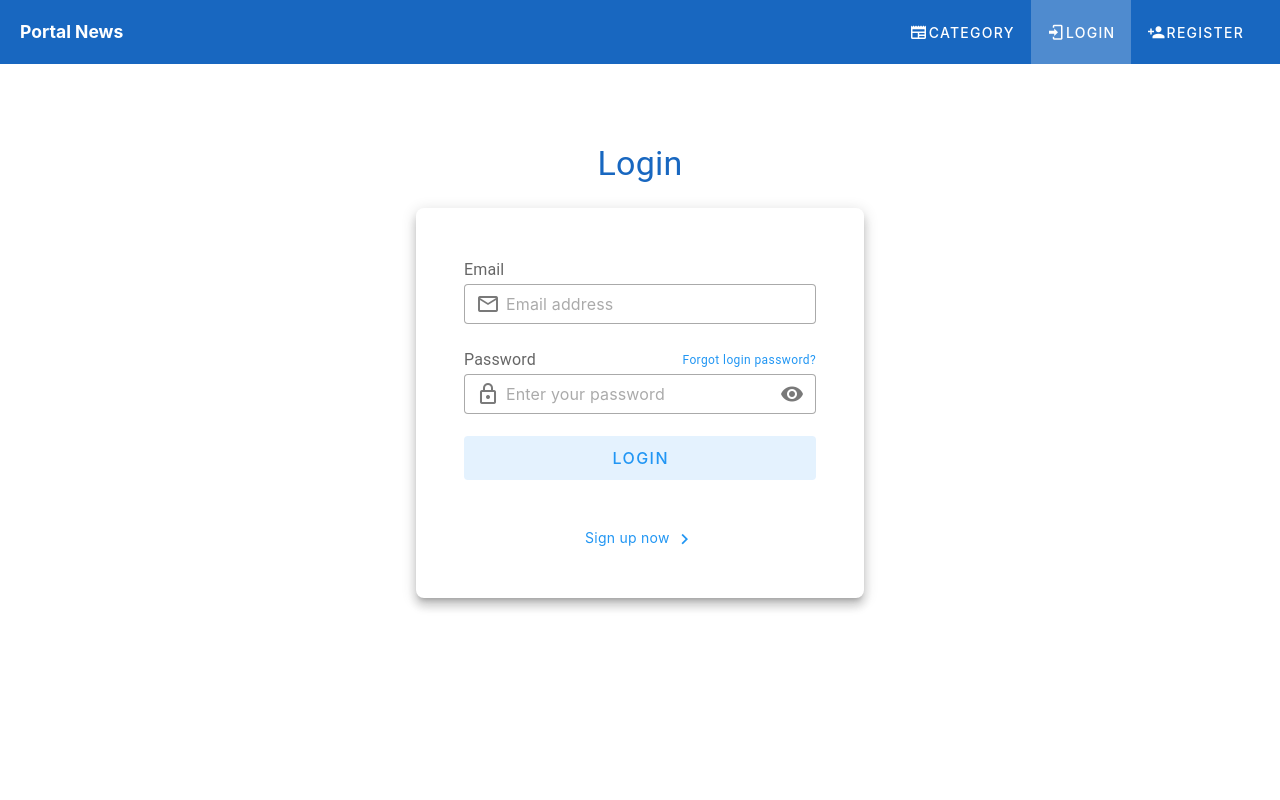
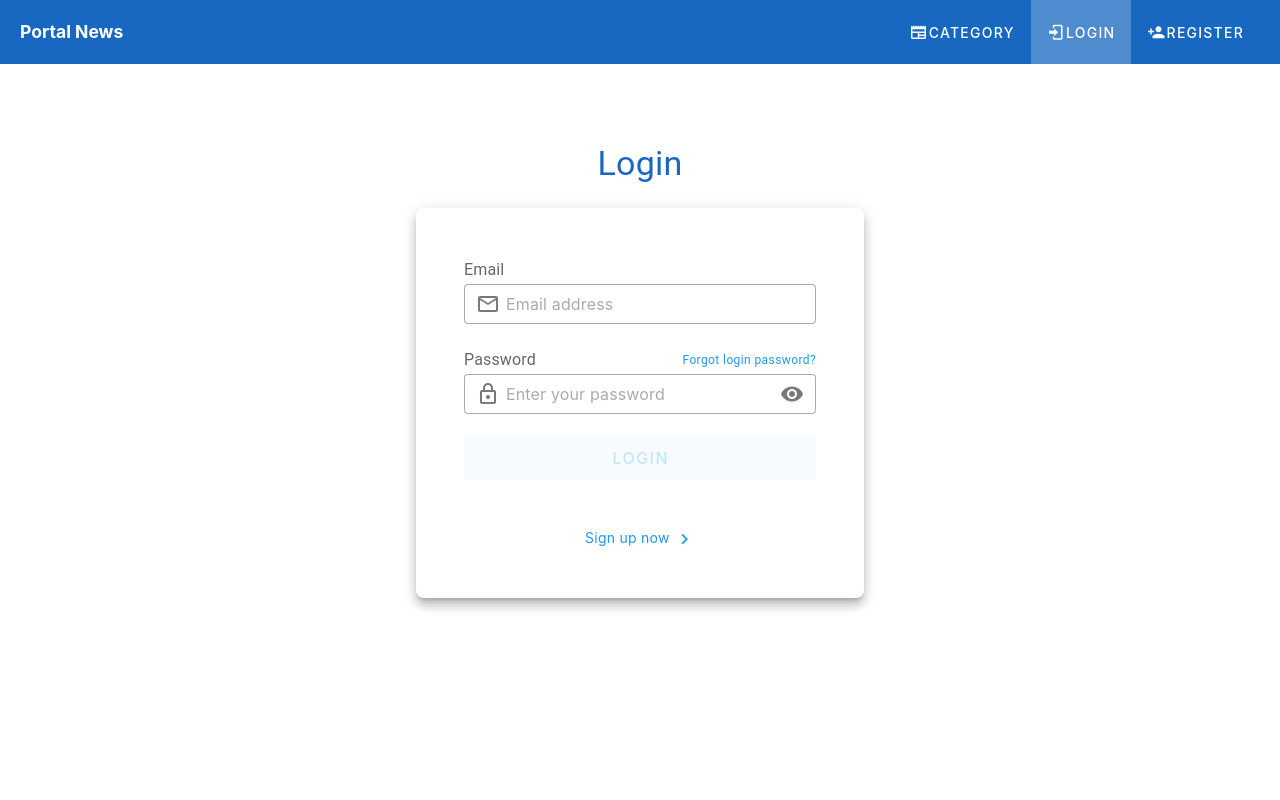
Before and after one commit to myusufnhabibi/portal-firevue, a Vue app: page /login in a window 1280 px wide. Shown: the top 800 px of the page. Built offline with nearby package versions, Linux system fonts and the light colour scheme.

Commit message:
adding firebase auth

```diff
--- a/src/components/AuthComponent.vue
+++ b/src/components/AuthComponent.vue
@@ -10,6 +10,7 @@
       max-width="448"
       rounded="lg"
     >
+      <v-form v-model="formInput" @submit.prevent="onSubmitAuth">
         <div v-show="!isLogin">
           <div class="text-subtitle-1 text-medium-emphasis">Name</div>
 
@@ -18,6 +19,8 @@
             placeholder="Enter your name"
             prepend-inner-icon="mdi-account"
             variant="outlined"
+            v-model="user.name"
+            :rules="nameRules"
           ></v-text-field>
         </div>
 
@@ -28,6 +31,8 @@
           placeholder="Email address"
           prepend-inner-icon="mdi-email-outline"
           variant="outlined"
+          v-model="user.email"
+          :rules="emailRules"
         ></v-text-field>
 
         <div
@@ -53,12 +58,23 @@
           placeholder="Enter your password"
           prepend-inner-icon="mdi-lock-outline"
           variant="outlined"
+          v-model="user.password"
           @click:append-inner="visible = !visible"
+          :rules="[passwordRules.required, passwordRules.min]"
         ></v-text-field>
 
-      <v-btn class="mb-8" color="blue" size="large" variant="tonal" block>
+        <v-btn
+          type="submit"
+          class="mb-8"
+          color="blue"
+          size="large"
+          variant="tonal"
+          block
+          :disabled="!formInput"
+        >
           {{ isLogin ? "Login" : "Register" }}
         </v-btn>
+      </v-form>
 
       <v-card-text class="text-center">
         <router-link
@@ -76,8 +92,27 @@
 
 <script setup>
 import { ref } from "vue";
+import { useAuthStore } from "@/stores/AuthStores";
+import { storeToRefs } from "pinia";
+
+const authStorage = useAuthStore();
+const { formInput, user } = storeToRefs(authStorage);
+const { onSubmitAuth } = authStorage;
 
 const visible = ref(false);
+const nameRules = [
+  (value) => {
+    if (value) return;
+    return "Name is required";
+  },
+];
+const emailRules = [(v) => /.+@.+/.test(v) || "Invalid Email address"];
+
+const passwordRules = {
+  required: (value) => !!value || "Password is required",
+  min: (value) => value.length >= 5 || "Password minimal 5 Character",
+};
+
 defineProps({
   isLogin: {
     type: Boolean,
--- a/src/config/firebase.js
+++ b/src/config/firebase.js
@@ -2,6 +2,7 @@
 import { initializeApp } from "firebase/app";
 import { getAnalytics } from "firebase/analytics";
 import { getFirestore } from "firebase/firestore";
+import { getAuth } from "firebase/auth";
 // TODO: Add SDKs for Firebase products that you want to use
 // https://firebase.google.com/docs/web/setup#available-libraries
 
@@ -21,5 +22,6 @@ const firebaseConfig = {
 const app = initializeApp(firebaseConfig);
 const analytics = getAnalytics(app);
 const db = getFirestore(app);
+const auth = getAuth(app);
 
-export { db };
+export { db, auth };
--- a/src/main.js
+++ b/src/main.js
@@ -1,4 +1,4 @@
-import { createApp } from "vue";
+import { createApp, markRaw } from "vue";
 import { createPinia } from "pinia";
 import "vuetify/styles";
 import { createVuetify } from "vuetify";
@@ -14,8 +14,12 @@ const vuetify = createVuetify({
   components,
   directives,
 });
+const pinia = createPinia();
+pinia.use(({ store }) => {
+  store.router = markRaw(router);
+});
 
-app.use(createPinia());
+app.use(pinia);
 app.use(router);
 app.use(vuetify);
 
--- /dev/null
+++ b/src/stores/AuthStores.js
@@ -0,0 +1,53 @@
+import { auth, db } from "@/config/firebase";
+import {
+  createUserWithEmailAndPassword,
+  onAuthStateChanged,
+} from "firebase/auth";
+import { addDoc, collection } from "firebase/firestore";
+import { defineStore } from "pinia";
+import { reactive, ref } from "vue";
+import { useRouter } from "vue-router";
+
+export const useAuthStore = defineStore("Auth", () => {
+  const router = useRouter();
+  const authCollection = collection(db, "auth");
+  const formInput = ref(null);
+  const user = reactive({
+    name: "",
+    email: "",
+    password: "",
+  });
+  const currentUser = ref(null);
+
+  const authHandler = () => {
+    onAuthStateChanged(auth, async (user) => {
+      if (user) {
+        currentUser.value = {};
+        currentUser.value.email = user.email;
+        currentUser.value.id = user.uid;
+        currentUser.value.name = user.name;
+        currentUser.value.isAdmin = user.isAdmin;
+      } else {
+        currentUser.value = null;
+      }
+    });
+  };
+  const onSubmitAuth = async () => {
+    const register = await createUserWithEmailAndPassword(
+      auth,
+      user.email,
+      user.password
+    );
+
+    await addDoc(authCollection, {
+      uid: register.user.uid,
+      name: user.name,
+      isAdmin: false,
+    });
+
+    alert("Login Success");
+    router.push({ name: "Dashboard" });
+  };
+
+  return { formInput, onSubmitAuth, user, currentUser, authHandler };
+});
--- a/src/views/DashboardView.vue
+++ b/src/views/DashboardView.vue
@@ -3,36 +3,16 @@
 
   <span>
     Selamat Datang
-    <h3 v-for="user in usersStorage.userData" :key="user.name">
-      {{ user.name }}
+    <h3>
+      <!-- {{ currentUser.email }} -->
     </h3>
   </span>
-
-  <span
-    >Ada
-    {{ usersStorage.userData.length }}
-    User Aktif!</span
-  >
-  <hr class="my-3" />
-
-  <form @submit.prevent="submit">
-    <label for="">Name : </label>
-    <input type="text" v-model="usersStorage.UserInput.name" />
-    <button type="submit" class="btn mx-2">Add</button>
-  </form>
 </template>
 
 <script setup>
-import { useUserStore } from "@/stores/UserStores.js";
+import { useAuthStore } from "@/stores/AuthStores";
+import { storeToRefs } from "pinia";
 
-const submit = () => {
-  usersStorage.addUser();
-};
-const usersStorage = useUserStore();
+const userStorage = useAuthStore();
+const { currentUser } = storeToRefs(userStorage);
 </script>
-
-<style scoped>
-input {
-  border: 1px solid black;
-}
-</style>
```
Lines whose indentation alone changed are shown as unchanged.
